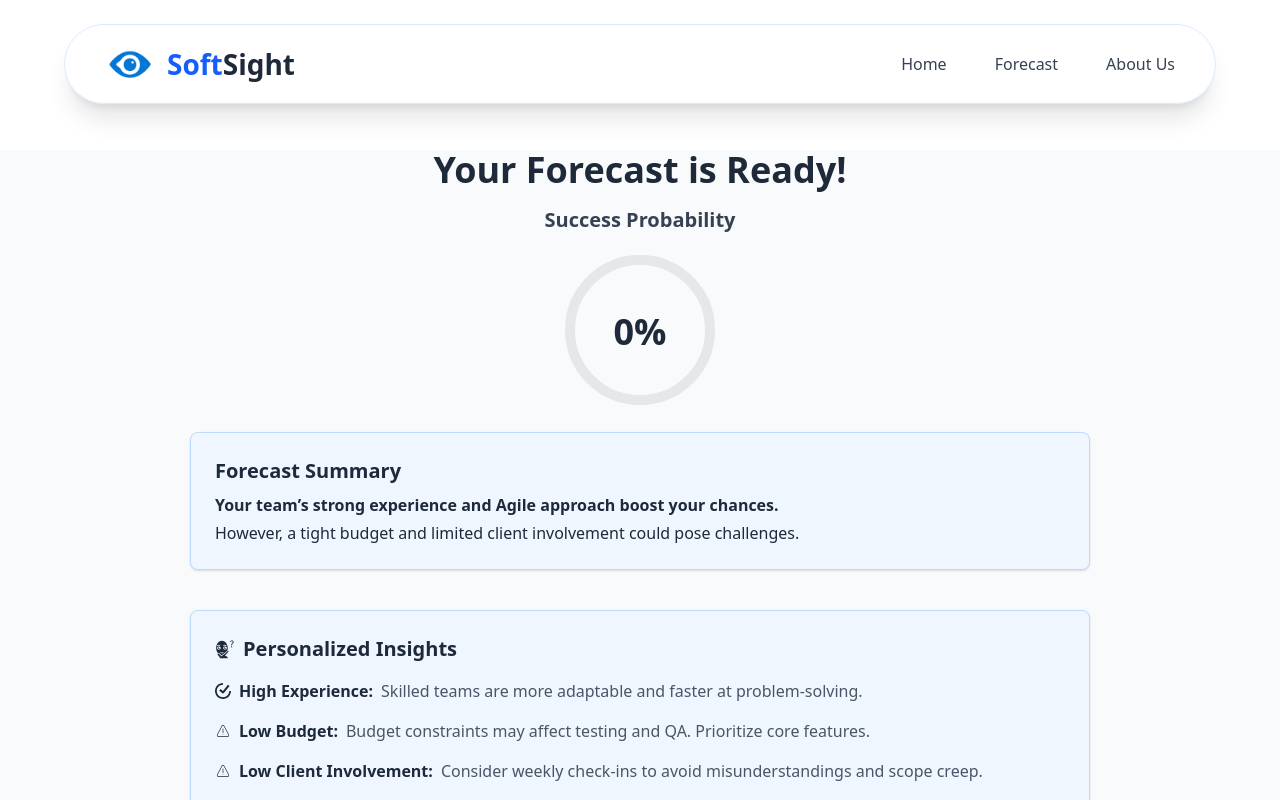
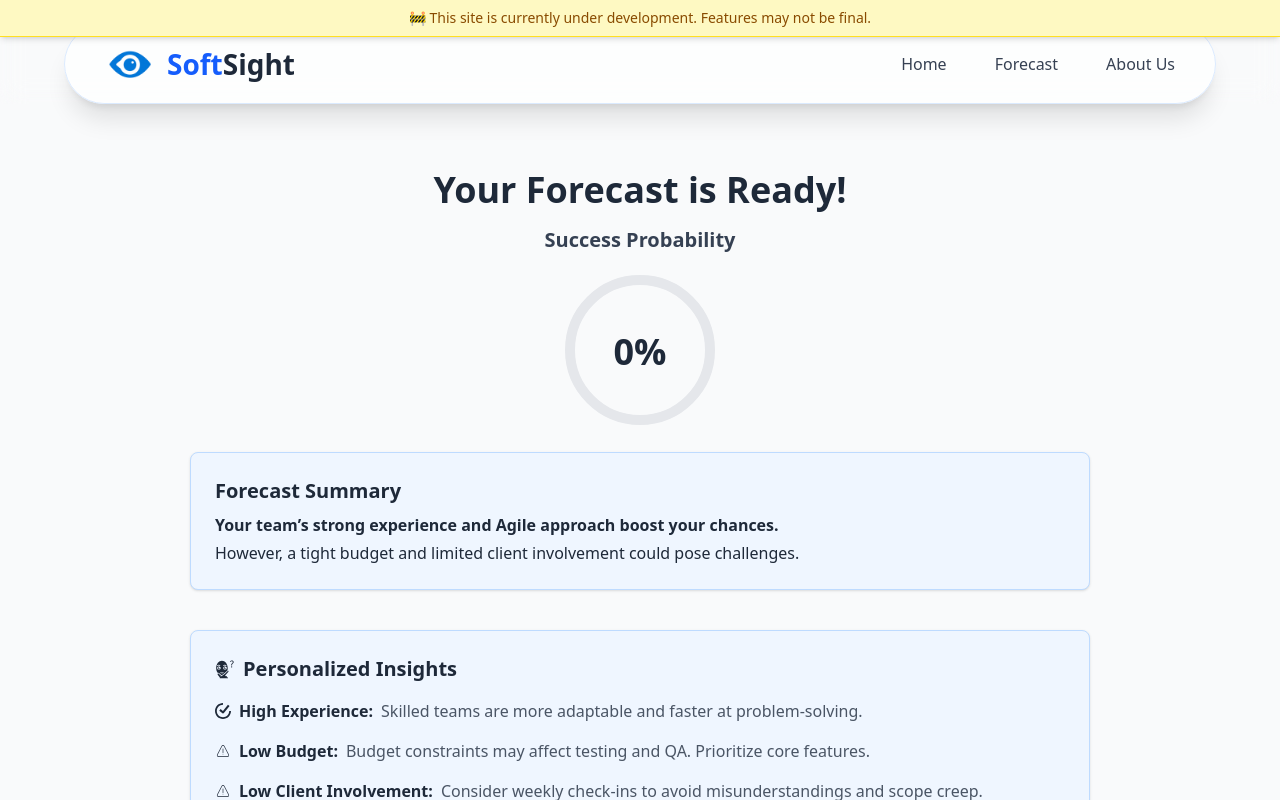
Before and after one commit to TargaryenLabs/softsight-web, a Next.js app in the folder frontend/: page /results in a window 1280 px wide. Shown: the top 800 px of the page. Built offline with nearby package versions, Linux system fonts and the light colour scheme.

Commit message:
under development bar

```diff
--- a/frontend/src/components/NavBar.tsx
+++ b/frontend/src/components/NavBar.tsx
@@ -4,7 +4,7 @@ import Image from "next/image";
 
 const Navbar = () => {
   return (
-    <div className="fixed top-0 left-0 w-full z-50 flex justify-center backdrop-blur-md">
+    <div className="fixed top-0 left-0 w-full z-40 flex justify-center backdrop-blur-md">
       <div className="mt-6 bg-white/70 border border-blue-100 shadow-xl flex w-[90%] max-w-[1400px] h-[80px] items-center rounded-full justify-between px-6 md:px-10 transition-all duration-300">
 
         {/* Logo Section */}
--- a/frontend/src/pages/ResultsPage.tsx
+++ b/frontend/src/pages/ResultsPage.tsx
@@ -12,13 +12,21 @@ const ResultsPage = () => {
   const searchParams = useSearchParams();
   const prediction = Number(searchParams && searchParams.get("prediction"));
 
+  return (
+<div className="relative min-h-screen bg-gray-50">
+  {/* 🔧 Development Banner */}
+  <div className="fixed top-0 left-0 w-full z-50 bg-yellow-100 border-b border-yellow-300 text-yellow-800 text-sm py-2 px-4 text-center shadow-md">
+    🚧 This site is currently under development. Features may not be final.
+  </div>
 
-  return (
-    <div>
+  {/* Add margin to offset both banner and navbar */}
+  <div className="pt-[110px]">
     <Navbar />
-      <div className="w-full min-h-screen bg-gray-50 mt-[150px] px-6 flex justify-center">
+    <div className="w-full mt-[60px] px-6 flex justify-center">
       <div className="max-w-[900px] w-full space-y-10">
-          <h1 className="text-4xl font-bold text-center text-gray-800 mb-4">Your Forecast is Ready!</h1>
+        <h1 className="text-4xl font-bold text-center text-gray-800 mb-4">
+          Your Forecast is Ready!
+        </h1>
         <ForecastMeter percentage={prediction} />
         <SummaryBox />
         <InsightList />
@@ -27,6 +35,8 @@ const ResultsPage = () => {
     </div>
     <Footer />
   </div>
+</div>
+
   );
 };
 
```
Lines whose indentation alone changed are shown as unchanged.
